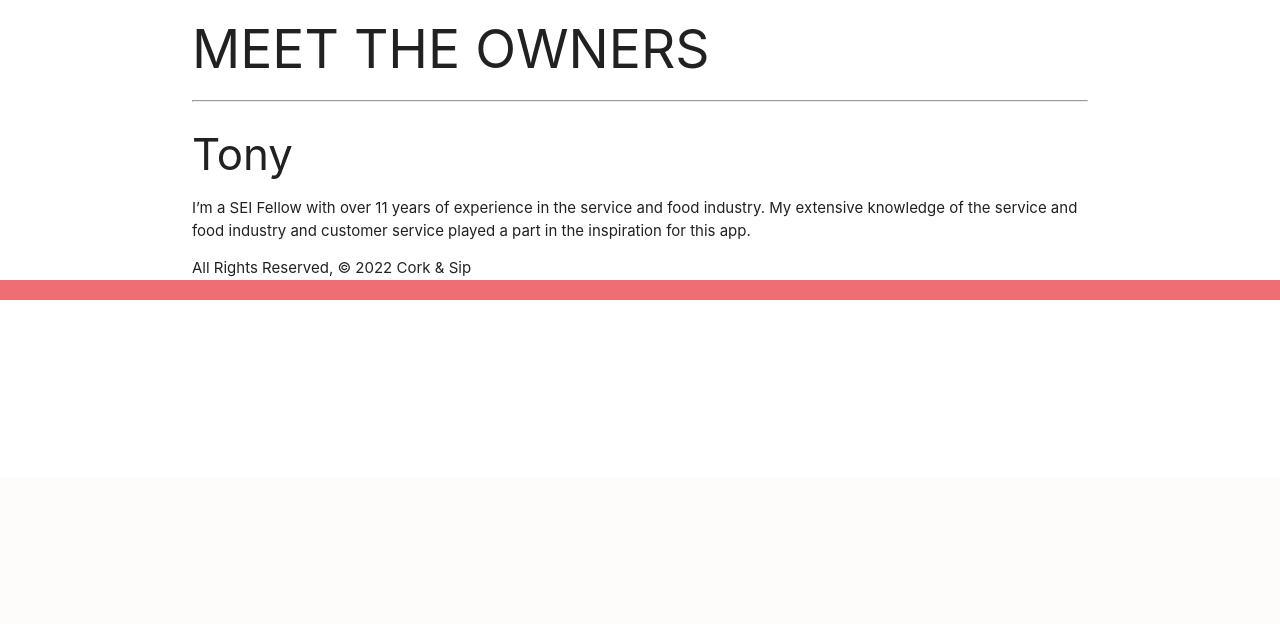
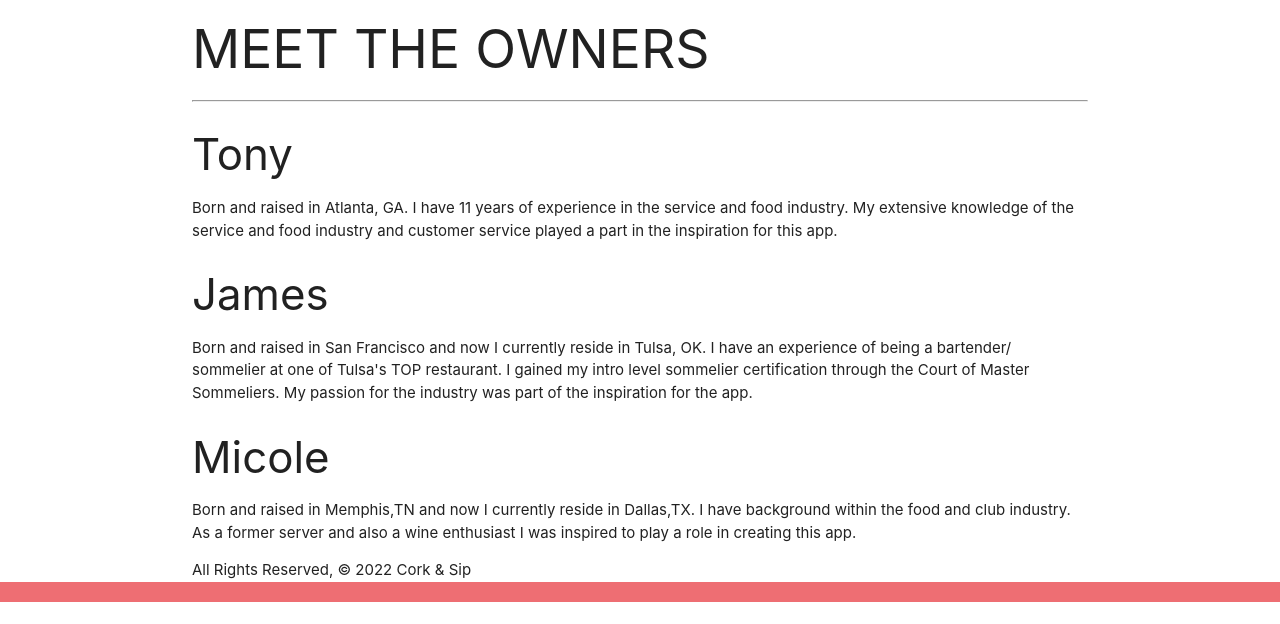
Before and after one commit to AnthonnyyP/Cork-and-Sip, a Django app: template corkandsip/main_app/templates/about.html in a window 1280 px wide. Shown: the part 323-947 px from the top of the page. Before the commit the page ends 623 px from the top, so only its background shows below. Run offline with Django 4.2, Linux system fonts and the light colour scheme; the template is opened without the code that fills it, so the values that code supplies are empty; parts of the project's set-up code (start-up, migrations or seed data) failed here and were passed over.

Commit message:
edited about html

```diff
--- a/corkandsip/main_app/models.py
+++ b/corkandsip/main_app/models.py
@@ -20,6 +20,6 @@ class Collection(models.Model):
 
 
 class Wine(models.Model):
-  wine_name = models.CharField(max_length = 50)
-  wine_age = models.CharField(max_length = 50)
-  wine_origin = models.CharField(max_length = 50)
+    wine_name = models.CharField(max_length=50)
+    wine_age = models.CharField(max_length=50)
+    wine_origin = models.CharField(max_length=50)
--- a/corkandsip/main_app/templates/about.html
+++ b/corkandsip/main_app/templates/about.html
@@ -9,7 +9,12 @@
 <h2>MEET THE OWNERS</h2>
 <hr />
 <h3>Tony</h3>
-<p>I’m a SEI Fellow with over 11 years of experience in the service and food industry. My extensive knowledge of the service and food industry and customer service played a part in the inspiration for this app.<p>
+<p>Born and raised in Atlanta, GA. I have 11 years of experience in the service and food industry. My extensive knowledge of the service and food industry and customer service played a part in the inspiration for this app.<p>
+<h3>James</h3>
+<p>Born and raised in San Francisco and now I currently reside in Tulsa, OK. I have an experience of being a bartender/ sommelier at one of Tulsa's TOP restaurant. I gained my intro level sommelier certification through the Court of Master Sommeliers. My passion for the industry was part of the inspiration for the app.<p>
+<h3>Micole</h3>
+<p>Born and raised in Memphis,TN and now I currently reside in Dallas,TX. I have background within the food and club industry. As a former server and also a wine enthusiast I was inspired to play a role in creating this app.<p>
+
 <footer>All Rights Reserved, &copy; 2022 Cork & Sip</footer>
 </body>
 </html>
```
